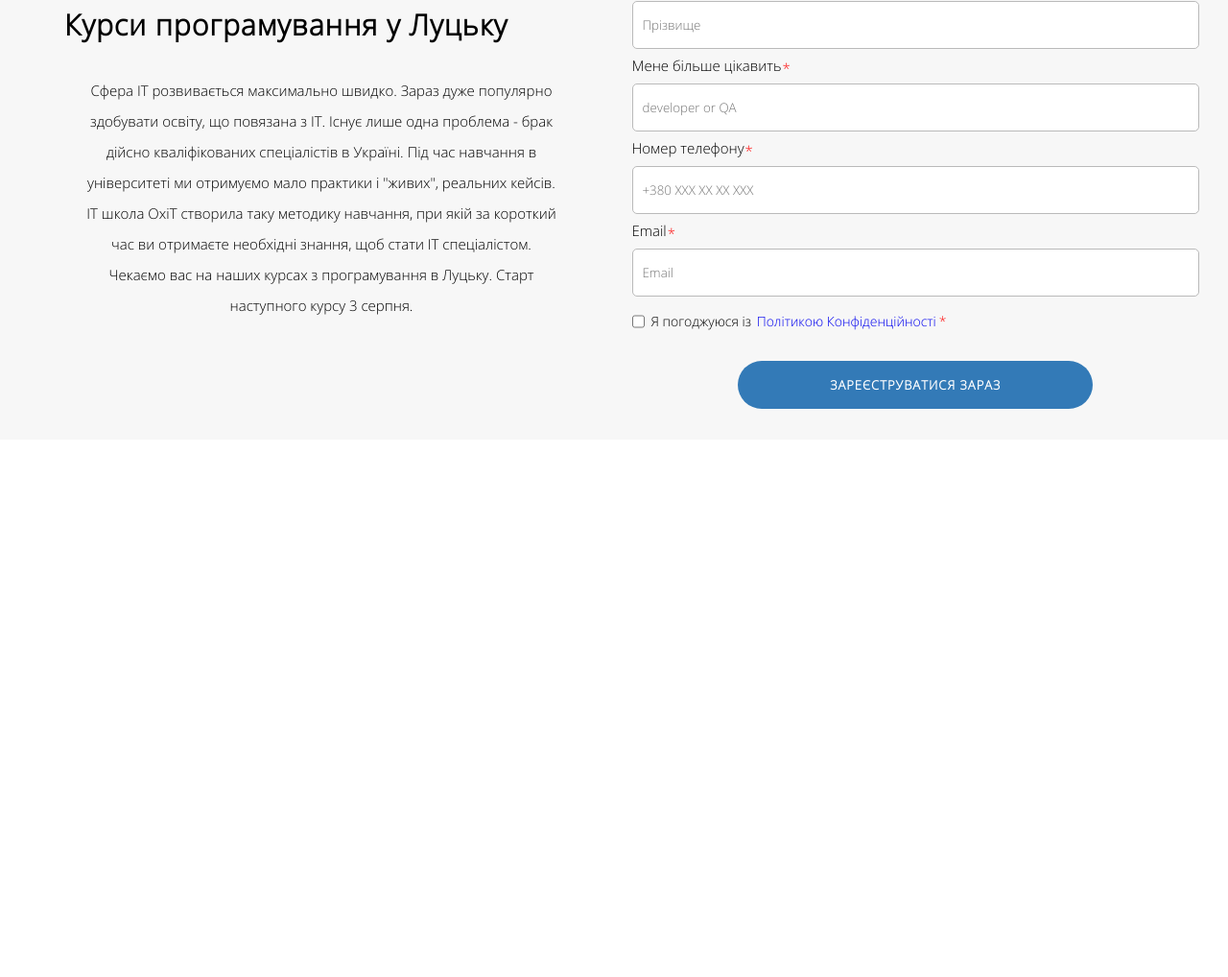
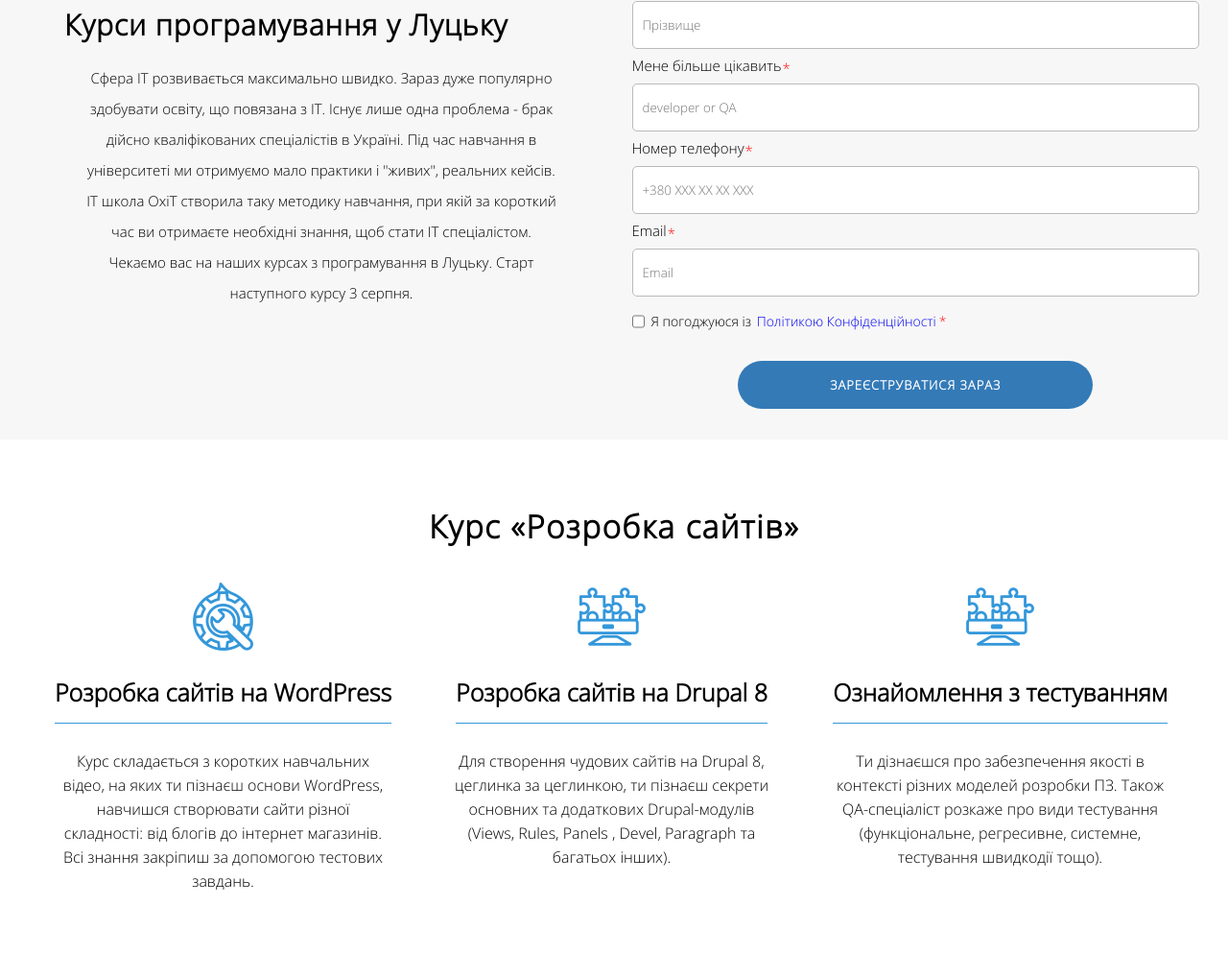
Before and after one commit to unseenPrime/unseen_layout4, a website: page index.html in a window 1280 px wide. Shown: the part 307-1325 px from the top of the page at 96% size. Before the commit the page ends 800 px from the top, so only its background shows below. Drawn offline with Linux system fonts and the light colour scheme.

Commit message:
Made a course block without adaptive. Fixed adaptive for content.

```diff
--- a/index.html
+++ b/index.html
@@ -53,9 +53,9 @@
             </p>
         </div>
         <!--Content right-->
-        <div class="content__container-right">
+        <div class="content__container-right" id="course-registration">
             <!--Form registration-->
-            <h2 class="content__title" id="course-registration">Зареєструватися на курси</h2>
+            <h2 class="content__title">Зареєструватися на курси</h2>
             <form action="/register" method="post" class="form">
                 <div class="form__field">
                     <label class="form__label first" for="name">Ім'я<span class="form__star">*</span></label>
@@ -90,6 +90,60 @@
         </div>
     </div>
 </div>
+<!--Course block-->
+<div class="course">
+    <div class="course__container">
+        <div class="course__title">
+            <h1>
+                Курс «Розробка сайтів»
+            </h1>
+        </div>
+        <div class="course__content">
+            <div class="course__item course__item--wordpress">
+                <div>
+                    <img src="img/icons/course-icon-1.png" alt="course-icon">
+                </div>
+                <div>
+                    <h2 class="course__subtitle">Розробка сайтів на WordPress</h2>
+                </div>
+                <div>
+                    <p class="course__description">
+                        Курс складається з коротких навчальних відео, на яких ти пізнаєш основи WordPress, навчишся створювати сайти різної складності: від блогів до інтернет
+                        магазинів. Всі знання закріпиш за допомогою тестових завдань.
+                    </p>
+                </div>
+            </div>
+            <div class="course__item course__item--drupal">
+                <div>
+                    <img src="img/icons/course-icon-2.png" alt="course-icon">
+                </div>
+                <div>
+                    <h2 class="course__subtitle">Розробка сайтів на Drupal 8</h2>
+                </div>
+                <div>
+                    <p class="course__description">
+                        Для створення чудових сайтів на Drupal 8, цеглинка за цеглинкою, ти пізнаєш секрети основних та додаткових Drupal-модулів (Views, Rules, Panels
+                        , Devel, Paragraph та багатьох інших).
+                    </p>
+                </div>
+            </div>
+            <div class="course__item course__item--qa">
+                <div>
+                    <img src="img/icons/course-icon-3.png" alt="course-icon">
+                </div>
+                <div>
+                    <h2 class="course__subtitle">Ознайомлення з тестуванням</h2>
+                </div>
+                <div>
+                    <p class="course__description">
+                        Ти дізнаєшся про забезпечення якості в контексті різних моделей розробки ПЗ. Також QA-спеціаліст розкаже про види тестування (функціональне, регресивне,
+                        системне, тестування швидкодії тощо).
+                    </p>
+                </div>
+            </div>
+        </div>
+    </div>
+</div>
 <script src="js/script.js"></script>
 </body>
 </html>
--- a/scss/_content.scss
+++ b/scss/_content.scss
@@ -30,7 +30,7 @@
         line-height: 32px;
         font-weight: 100;
         text-align: center;
-        margin: 35px 0 0 18px;
+        margin: 22px 0 0 18px;
       }
     }
     &-right{
@@ -55,7 +55,7 @@
             height: 50px;
             width: 370px;
             border-radius: 25px;
-            color: white;
+            color: #ffffff;
             background-color: $btn-color-blue;
             font-size: 13px;
             letter-spacing: 1px;
--- a/scss/_media.scss
+++ b/scss/_media.scss
@@ -78,7 +78,6 @@
 }
 @media (max-width: 1024px) {
   .content{
-    height: max-content;
     &__container{
       &-left{
         margin: 100px 0 0 0;
@@ -91,7 +90,7 @@
 }
 @media (max-width: 768px) {
   .content{
-    height: max-content;
+    height: 1130px;
     &__title{
       text-align: center;
     }
@@ -121,6 +120,11 @@
   }
 
 }
+@media (max-width: 500px) {
+  .content{
+    height: 1230px;
+  }
+}
 @media (max-width: 425px) {
   .content {
     &__container {
@@ -143,6 +147,7 @@
 }
 @media (max-width: 375px) {
   .content {
+    height: 1280px;
     &__container {
       &-left{
         p{
@@ -155,3 +160,8 @@
     }
   }
 }
+@media (max-width: 320px) {
+  .content{
+    height: 1290px;
+  }
+}
--- /dev/null
+++ b/scss/_web-dev.scss
@@ -0,0 +1,46 @@
+.course{
+  width: 100%;
+  height: 560px;
+  background-color: #ffffff;
+
+  &__content{
+    display: flex;
+    flex-direction: row;
+  }
+
+  &__container{
+    height: 100%;
+    max-width: 1250px;
+    margin: auto;
+    padding: 0 15px;
+    }
+  &__title{
+    width: 100%;
+    text-align: center;
+    padding: 80px 0 40px 0;
+
+    h1{
+      font-size: 33px;
+      letter-spacing: 1.5px;
+    }
+  }
+  &__item{
+    display: flex;
+    align-items: center;
+    flex-direction: column;
+    width: 375px;
+    margin: 0 15px 0 15px;
+  }
+  &__subtitle{
+    text-align: center;
+    padding: 25px 0 21px 0;
+    font-size: 25px;
+    border-bottom: #3498db 1px solid;
+  }
+  &__description{
+    text-align: center;
+    width: 345px;
+    padding-top: 27px;
+    line-height: 25px;
+  }
+}
--- a/scss/style.scss
+++ b/scss/style.scss
@@ -4,5 +4,6 @@
 @import "body";
 @import "header";
 @import "content";
+@import "web-dev";
 @import "footer";
 @import "media";
```
Also changed, not shown: css/style.css, 1 other file.
